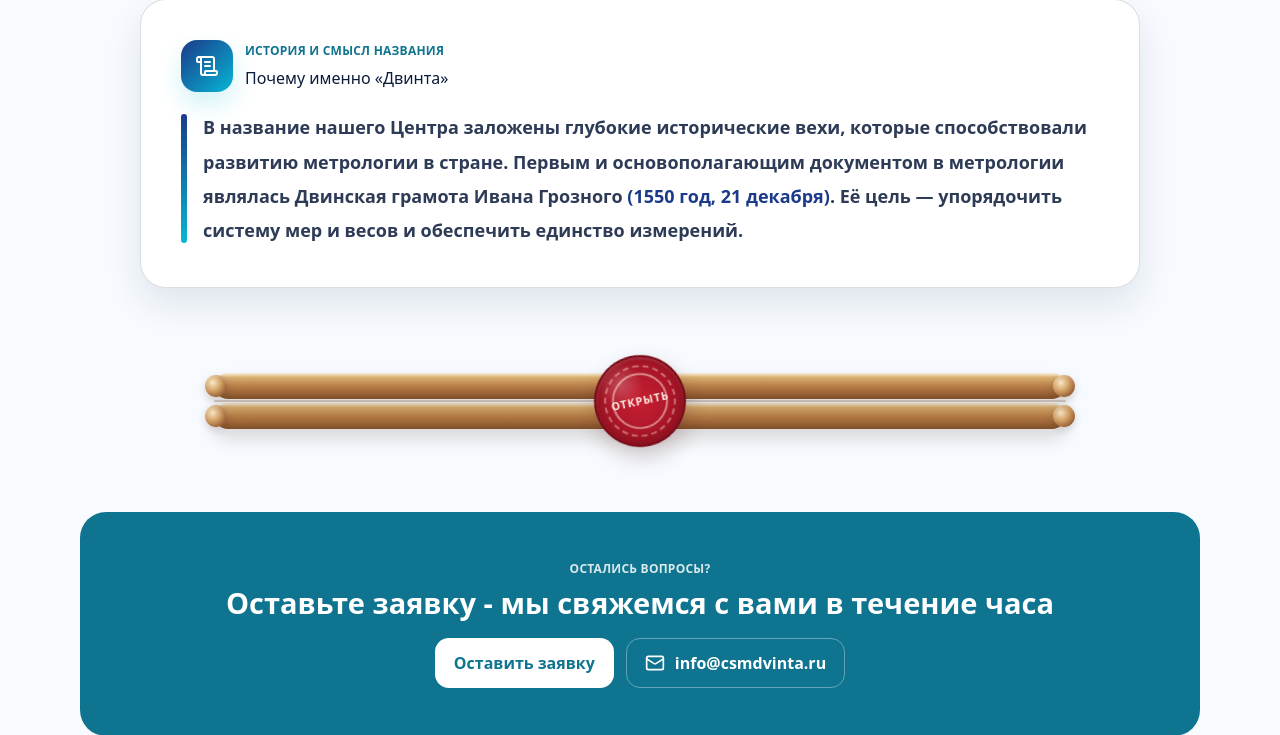
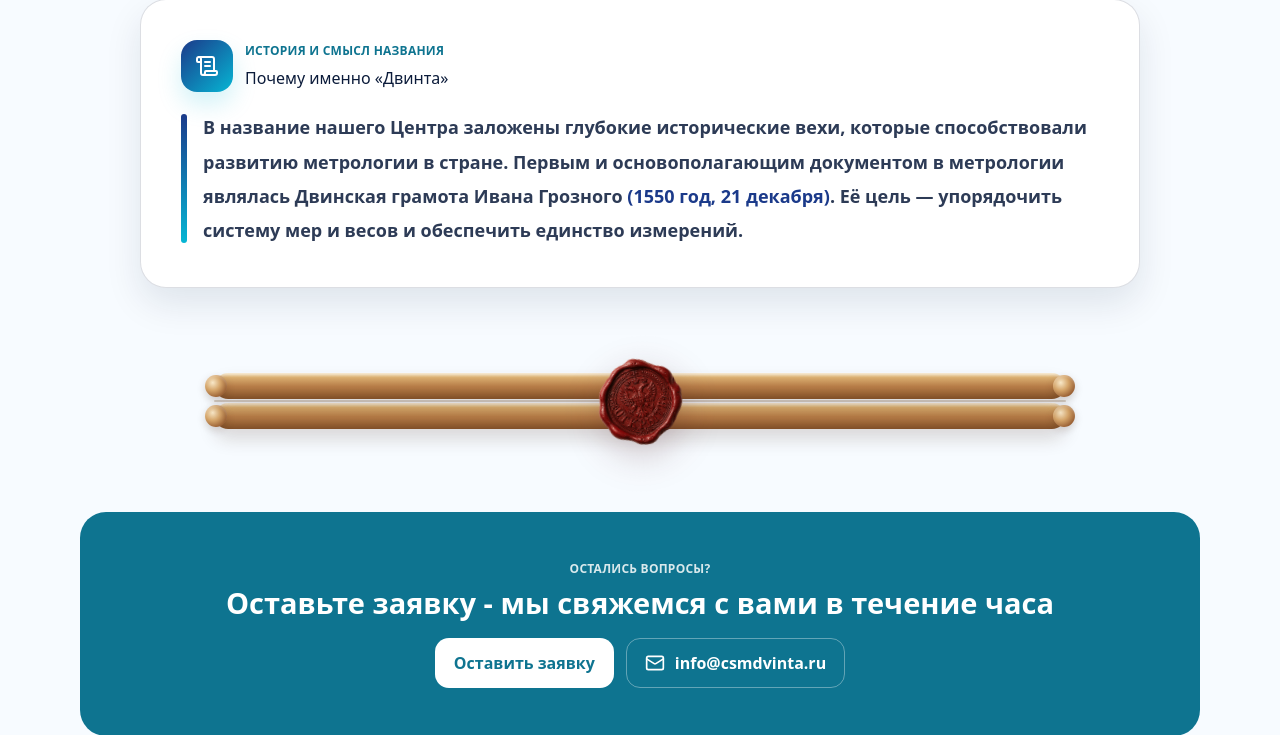
Before and after one commit to plag1atv/Dvinta-group-site, a Flask app: page /about in a window 1280 px wide. Shown: the part 2741-3476 px from the top of the page. Run offline with Flask 3, Linux system fonts and the light colour scheme.

Commit message:
73 global change

```diff
--- a/app/static/css/theme.css
+++ b/app/static/css/theme.css
@@ -1628,21 +1628,15 @@ html, body{
   z-index: 8;
   width: 92px;
   height: 92px;
-  border-radius: 50%;
   transform: translate(-50%, -50%) rotate(-12deg);
   display: flex;
   align-items: center;
   justify-content: center;
   pointer-events: none;
 
-  background:
-    radial-gradient(circle at 32% 28%, rgba(255,255,255,.22), transparent 26%),
-    radial-gradient(circle at 50% 50%, #c81f32 0%, #a81627 58%, #7c101d 100%);
-  border: 2px solid rgba(110, 10, 22, .78);
-  box-shadow:
-    0 10px 22px rgba(74, 17, 22, .22),
-    inset 0 2px 3px rgba(255,255,255,.14),
-    inset 0 -6px 12px rgba(56, 5, 12, .18);
+  background: transparent;
+  border: 0;
+  box-shadow: none;
 
   opacity: 1;
   transition:
@@ -1652,33 +1646,16 @@ html, body{
   will-change: opacity, transform, filter;
 }
 
-.dvinta-scroll__seal::before{
-  content: "";
-  position: absolute;
-  inset: 8px;
-  border-radius: 50%;
-  border: 2px dashed rgba(255, 230, 220, .42);
-}
-
-.dvinta-scroll__seal-inner{
-  position: relative;
-  z-index: 1;
-  width: 56px;
-  height: 56px;
-  border-radius: 50%;
-  border: 2px solid rgba(255,235,228,.52);
-  display: flex;
-  align-items: center;
-  justify-content: center;
-
-  color: #ffe9e2;
-  font-size: 11px;
-  line-height: 1.05;
-  font-weight: 900;
-  letter-spacing: .08em;
-  text-transform: uppercase;
-  text-align: center;
-}
+.dvinta-scroll__seal-img{
+  width: 100%;
+  height: 100%;
+  display: block;
+  object-fit: contain;
+  filter: drop-shadow(0 12px 18px rgba(74, 17, 22, .22));
+  user-select: none;
+  pointer-events: none;
+}
+
 
 .dvinta-scroll--animated.is-opened .dvinta-scroll__seal{
   opacity: 0;
@@ -1818,7 +1795,7 @@ html, body{
 
 .dvinta-scroll--animated.is-opened .dvinta-scroll__sheet{
   margin: 20px 0;
-  padding: 42px 0;
+  padding: 18px 0 42px;
   transition:
     margin 1.45s cubic-bezier(.22,.9,.2,1),
     padding 1.45s cubic-bezier(.22,.9,.2,1),
@@ -1960,18 +1937,8 @@ html, body{
   }
 
   .dvinta-scroll__seal{
-    width: 74px;
-    height: 74px;
-  }
-
-  .dvinta-scroll__seal::before{
-    inset: 6px;
-  }
-
-  .dvinta-scroll__seal-inner{
-    width: 46px;
-    height: 46px;
-    font-size: 9px;
+  width: 70px;
+  height: 70px;
   }
 
   .dvinta-scroll__content{
--- a/app/templates/about.html
+++ b/app/templates/about.html
@@ -265,7 +265,11 @@
 
       <div class="dvinta-scroll dvinta-scroll--animated" id="dvintaScroll" role="button" tabindex="0" aria-expanded="false">
         <div class="dvinta-scroll__seal" aria-hidden="true">
-          <div class="dvinta-scroll__seal-inner">Открыть</div>
+          <img
+            src="{{ url_for('static', filename='img/open-seal.png') }}"
+            alt="Открыть"
+            class="dvinta-scroll__seal-img"
+          >
         </div>
 
         <div class="dvinta-scroll__paper">
```
Also changed, not shown: app/static/img/open-seal.png (added).
